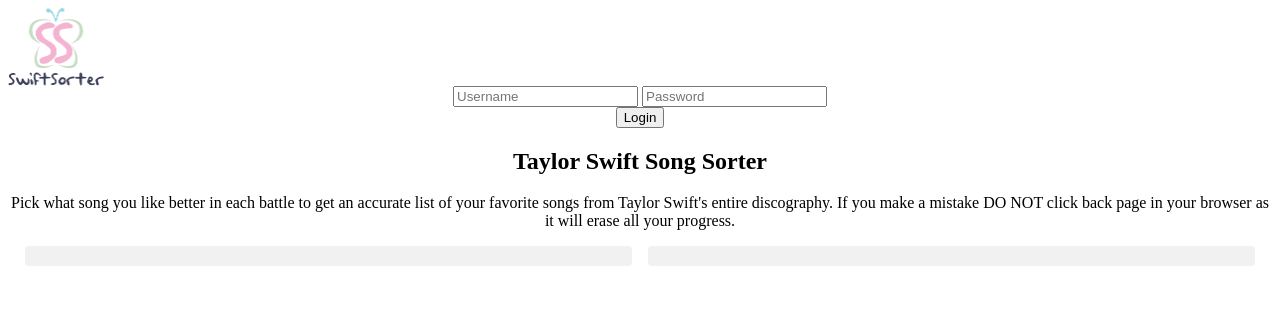
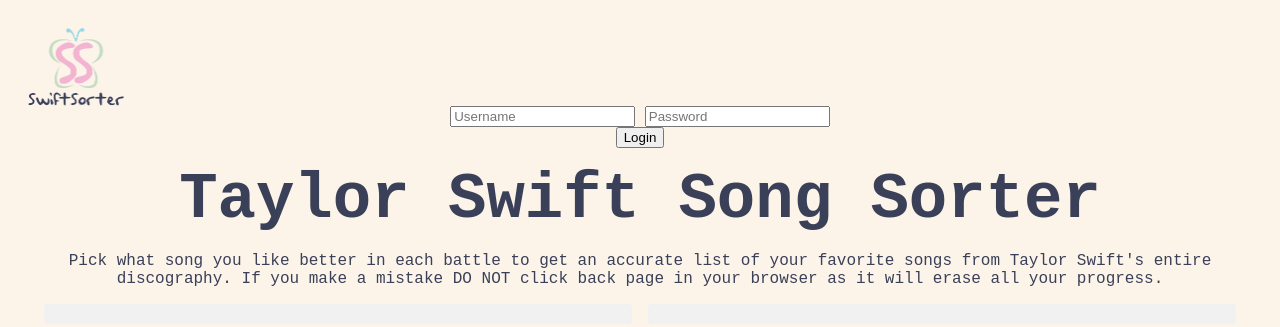
Before and after one commit to beccacohen/Becca, a plain HTML site: page index.html in a window 1280 px wide. Drawn offline with Linux system fonts and the light colour scheme; no server answers; a web font is replaced by a local one.

Commit message:
basic styling and color added

```diff
--- a/styles.css
+++ b/styles.css
@@ -1,10 +1,26 @@
 body {
     text-align: center;
+    background-color: rgba(243, 201, 147, 0.2);
+    padding: 1.25rem;
+    font-family: 'Courier New', Courier, monospace;
+    color: #3B4059;
 }
 
-h1 {
-    margin-top: 20px;
+#logo {
+    display: flex;
+    width: 11.5rem;
 }
+
+h2 {
+    margin-top: 1.25rem;
+    font-weight: bold;
+    font-size: 4rem;
+    max-width: 60rem;
+    /* Set the maximum width for the .info container */
+    margin: 0 auto;
+    /* Center the .info container horizontally */
+}
+
 ul {
     list-style-type: none;
 }
```
